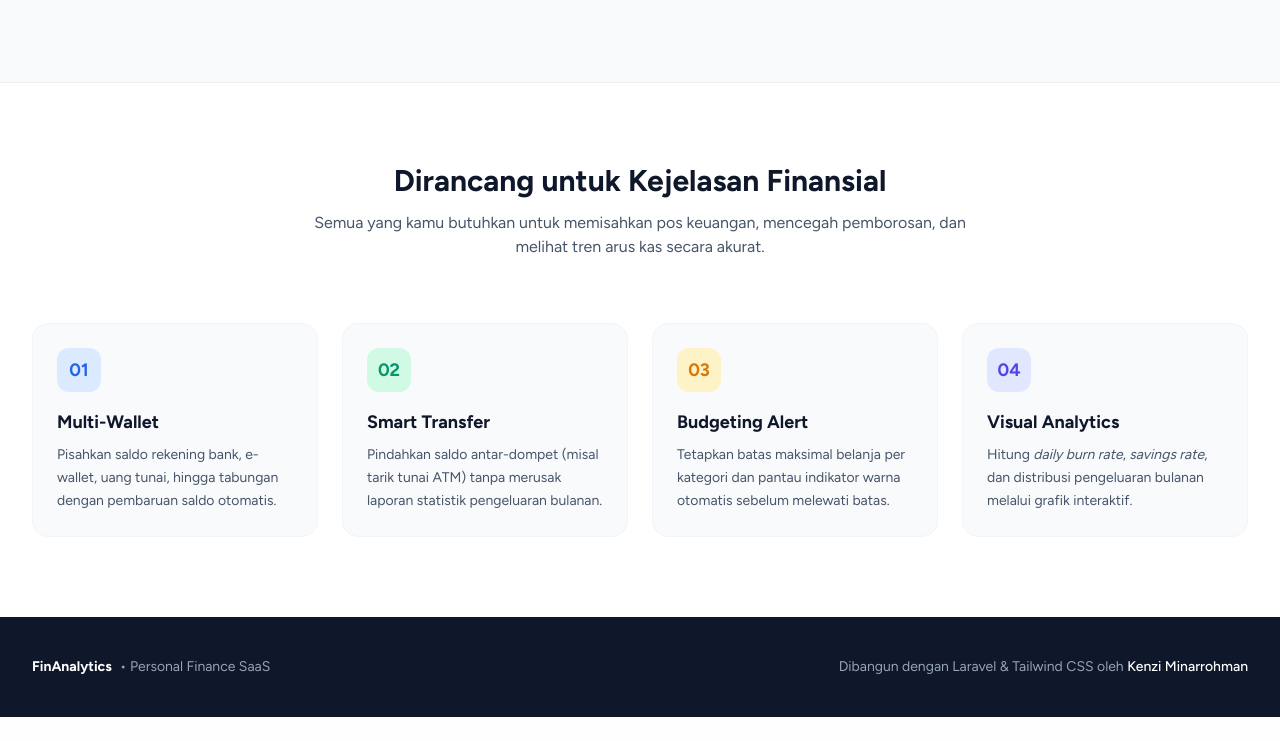
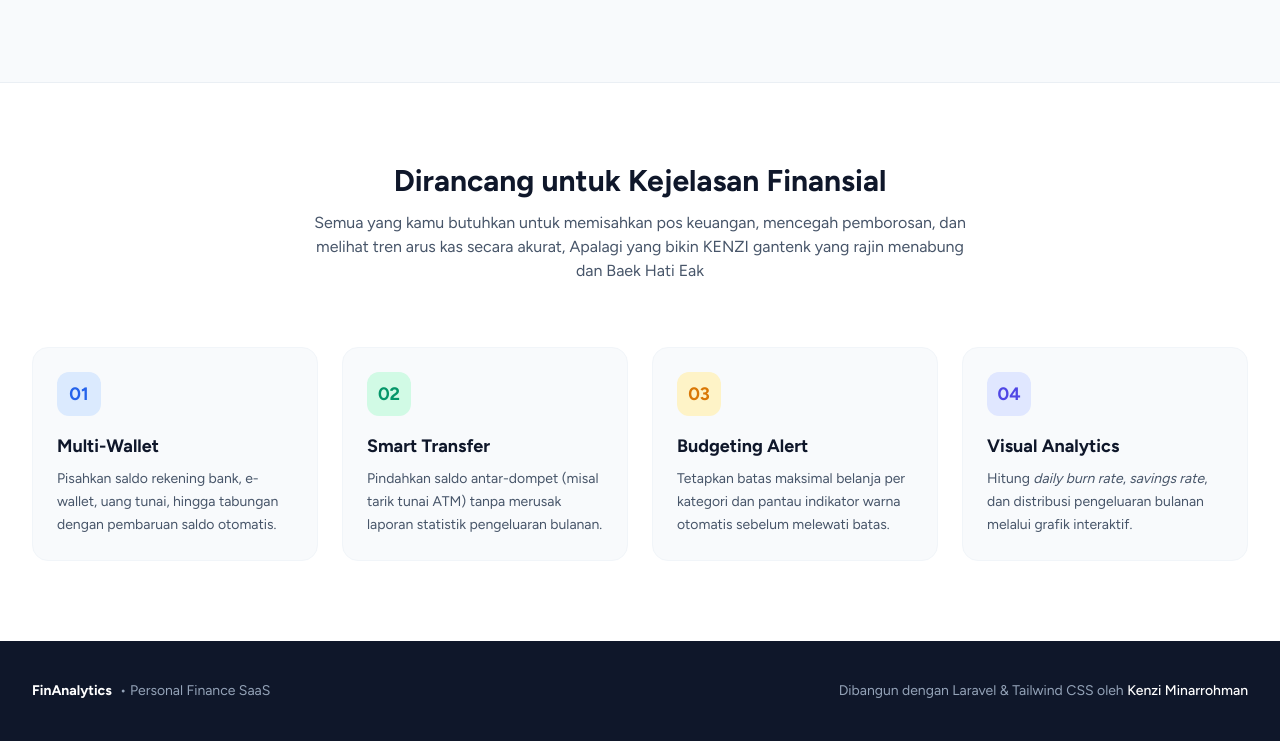
Before and after one commit to kenziminarrohman123-create/Aplikasi-System-Keuangan-, a Laravel app: page / in a window 1280 px wide. Shown: the part 635-1376 px from the top of the page. Before the commit the page ends 1352 px from the top, so only its background shows below. Run offline with Laravel 12, Linux system fonts and the light colour scheme; style sheets or scripts are compiled from the project's sources.

Commit message:
Update teks dan tampilan aplikasi

```diff
--- a/resources/views/welcome.blade.php
+++ b/resources/views/welcome.blade.php
@@ -141,7 +141,7 @@
                 <div class="text-center max-w-2xl mx-auto mb-16">
                     <h2 class="text-3xl font-bold text-slate-900">Dirancang untuk Kejelasan Finansial</h2>
                     <p class="text-slate-600 mt-3 text-sm sm:text-base">
-                        Semua yang kamu butuhkan untuk memisahkan pos keuangan, mencegah pemborosan, dan melihat tren arus kas secara akurat.
+                        Semua yang kamu butuhkan untuk memisahkan pos keuangan, mencegah pemborosan, dan melihat tren arus kas secara akurat, Apalagi yang bikin KENZI gantenk yang rajin menabung dan Baek Hati Eak
                     </p>
                 </div>
 
```
